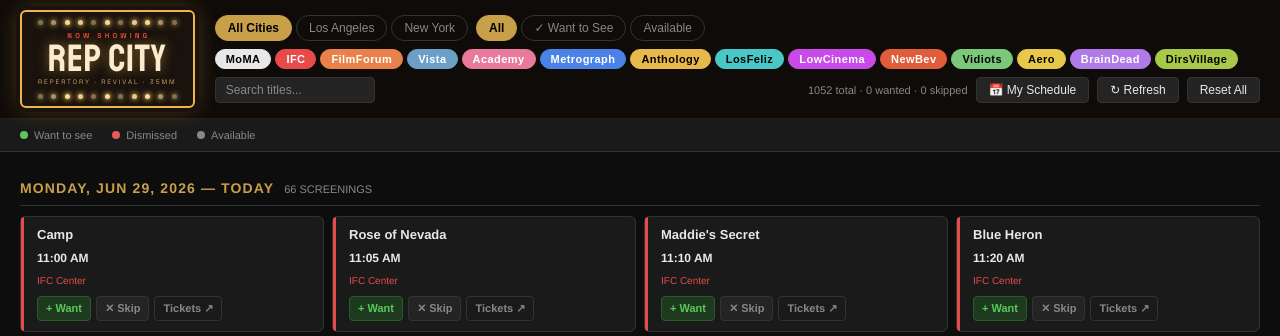
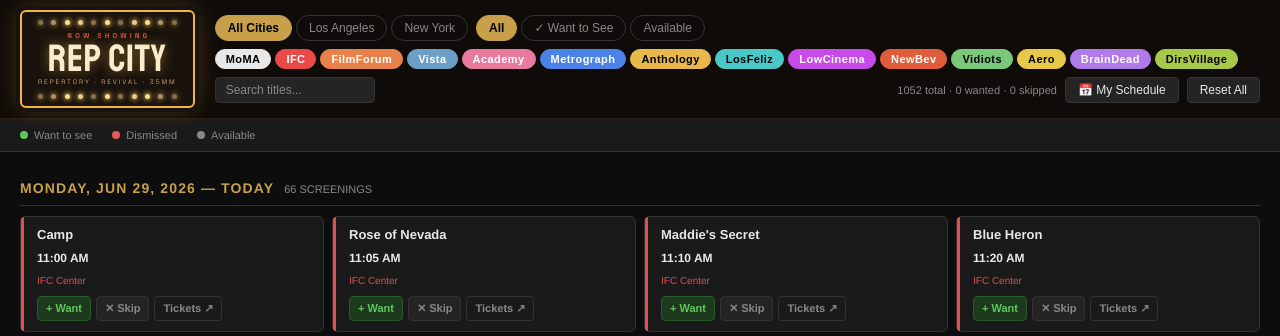
Before and after one commit to DDAVIS311/rep-city, a Flask app: page / in a window 1280 px wide. Shown: the top 336 px of the page. Run offline with Flask 3, Linux system fonts and the light colour scheme.

Commit message:
feat: daily GitHub Actions scrape cron, remove refresh button

```diff
--- a/templates/index.html
+++ b/templates/index.html
@@ -744,7 +744,6 @@
     <span class="status-bar" id="status-bar">Loading...</span>
 
     <button class="action-btn" id="schedule-btn">&#128197; My Schedule</button>
-    <button class="action-btn" id="refresh-btn">&#8635; Refresh</button>
     <button class="action-btn" id="reset-btn">Reset All</button>
   </div>
 </header>
@@ -1177,24 +1176,6 @@ document.getElementById('search').addEventListener('input', (e) => {
   renderScreenings();
 });
 
-// Refresh
-document.getElementById('refresh-btn').onclick = async () => {
-  showLoading('Scraping all venues… this takes ~30–60 seconds');
-  try {
-    const res = await fetch('/api/refresh', {method:'POST'});
-    const data = await res.json();
-    if (data.ok) {
-      allScreenings = await fetchScreenings();
-      buildVenueFilters();
-      renderScreenings();
-      renderSchedulePanel();
-    }
-  } catch(e) {
-    alert('Refresh failed: ' + e.message);
-  } finally {
-    hideLoading();
-  }
-};
 
 // Reset
 document.getElementById('reset-btn').onclick = async () => {
```
Also changed, not shown: .github/workflows/scrape.yml (added).
